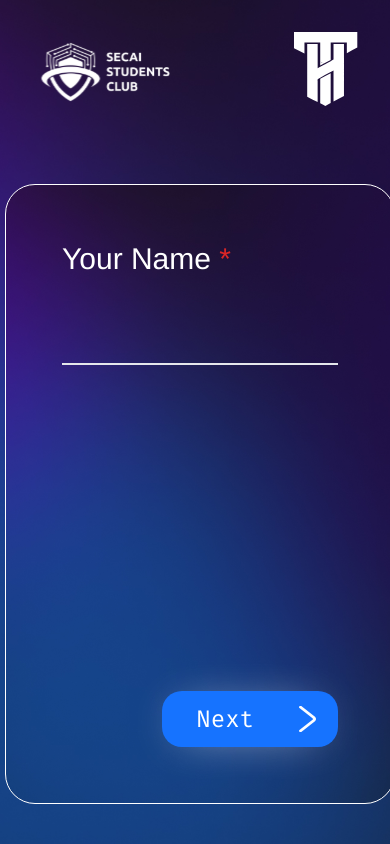
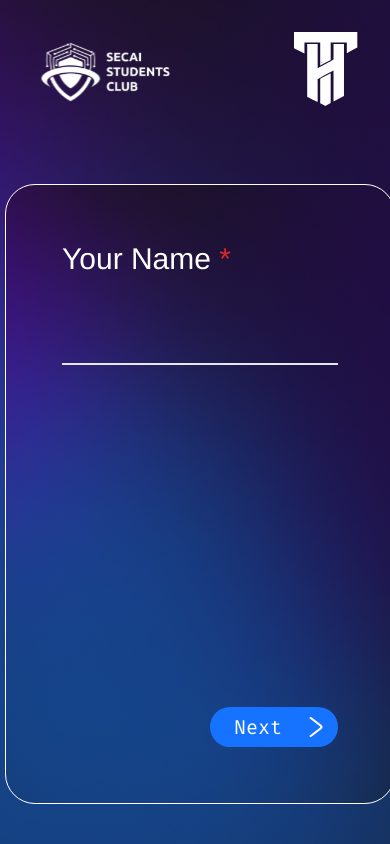
Before and after one commit to mohamedfrix/Hack-train-website, a React (Vite) app in the folder sec-ai-website/: page /registration in a window 390 px wide. Built offline with nearby package versions, Linux system fonts and the light colour scheme.

Commit message:
Update FormBox.jsx

```diff
--- a/sec-ai-website/src/Components/Registration/FormBox.jsx
+++ b/sec-ai-website/src/Components/Registration/FormBox.jsx
@@ -37,7 +37,7 @@ function FormBox(props) {
   }
   return (
     <div
-      className="flex flex-col gap-10 justify-around shrink rounded-[30px] basis-3/5 p-14 border-white border
+      className=" flex flex-col gap-10 justify-around shrink rounded-[30px] basis-3/5 p-14 border-white border
                      bg-cover bg-center bg-no-repeat"
       style={{ backgroundImage: `url(${background_image})` }}
     >
@@ -62,25 +62,39 @@ function FormBox(props) {
           }}
         />
       </div>
-      <div className="flex flex-row-reverse justify-between ">
+      <div
+        className="flex flex-row-reverse justify-between gap-3
+                      md:gap-5 "
+      >
         <button
-          className="flex flex-r justify-around items-center h-14 w-44 rounded-[20px]  bg-mainLighter pl-3 custome-shadow "
+          className="flex flex-r justify-around items-center h-10 w-32  rounded-[20px]  bg-mainLighter pl-3 custome-shadow
+                       md:h-14 md:w-44"
           onClick={handleClick}
         >
-          <p className="font-fira-code text-2xl">
+          <p className="font-fira-code text-xl  md:text-2xl">
             {props.last ? "Submit " : "Next"}
           </p>
-          <img src={arrow_back} alt="next" />
+          <img className="w-5 h-5 md:w-8 md:h-8" src={arrow_back} alt="next" />
         </button>
         {props.back && (
           <button
-            className="flex justify-start items-center h-14 w-44 rounded-[20px]  bg-transparent border-mainLighter border-2 pl-3 gap-10 custome-shadow"
+            className="flex justify-around items-center h-10 w-32 rounded-[20px]  bg-transparent border-mainLighter border-2 pl-3  custome-shadow
+                        md:h-14 md:w-44"
             onClick={() => {
               props.backButton(props.index);
             }}
           >
-            <img src={arrow_next} alt="next" />
-            <p className="font-fira-code text-2xl">Back</p>
+            <img
+              className="w-5 h-5 md:w-8 md:h-8"
+              src={arrow_next}
+              alt="next"
+            />
+            <p
+              className="font-fira-code text-xl
+                          md:text-2xl"
+            >
+              Back
+            </p>
           </button>
         )}
       </div>
```
